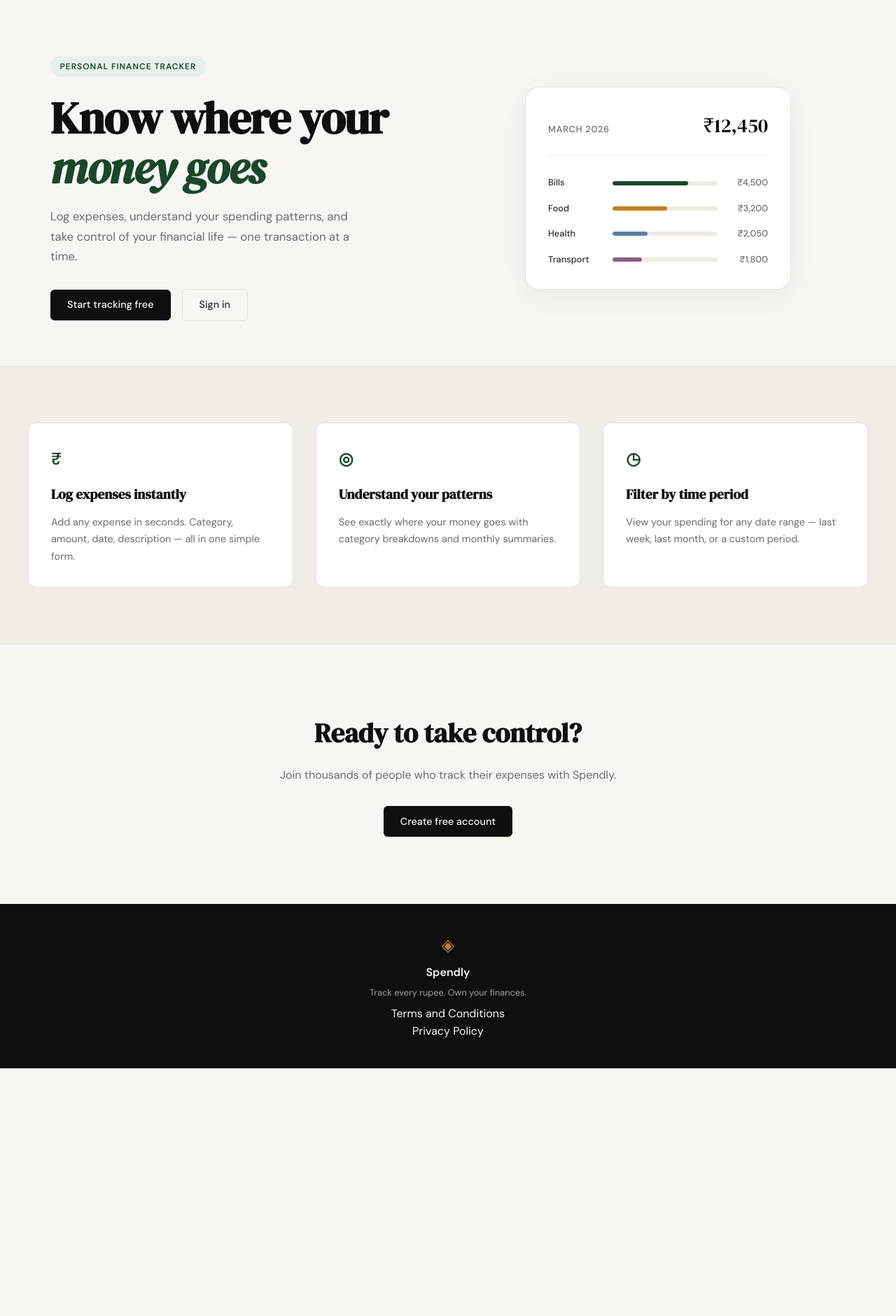
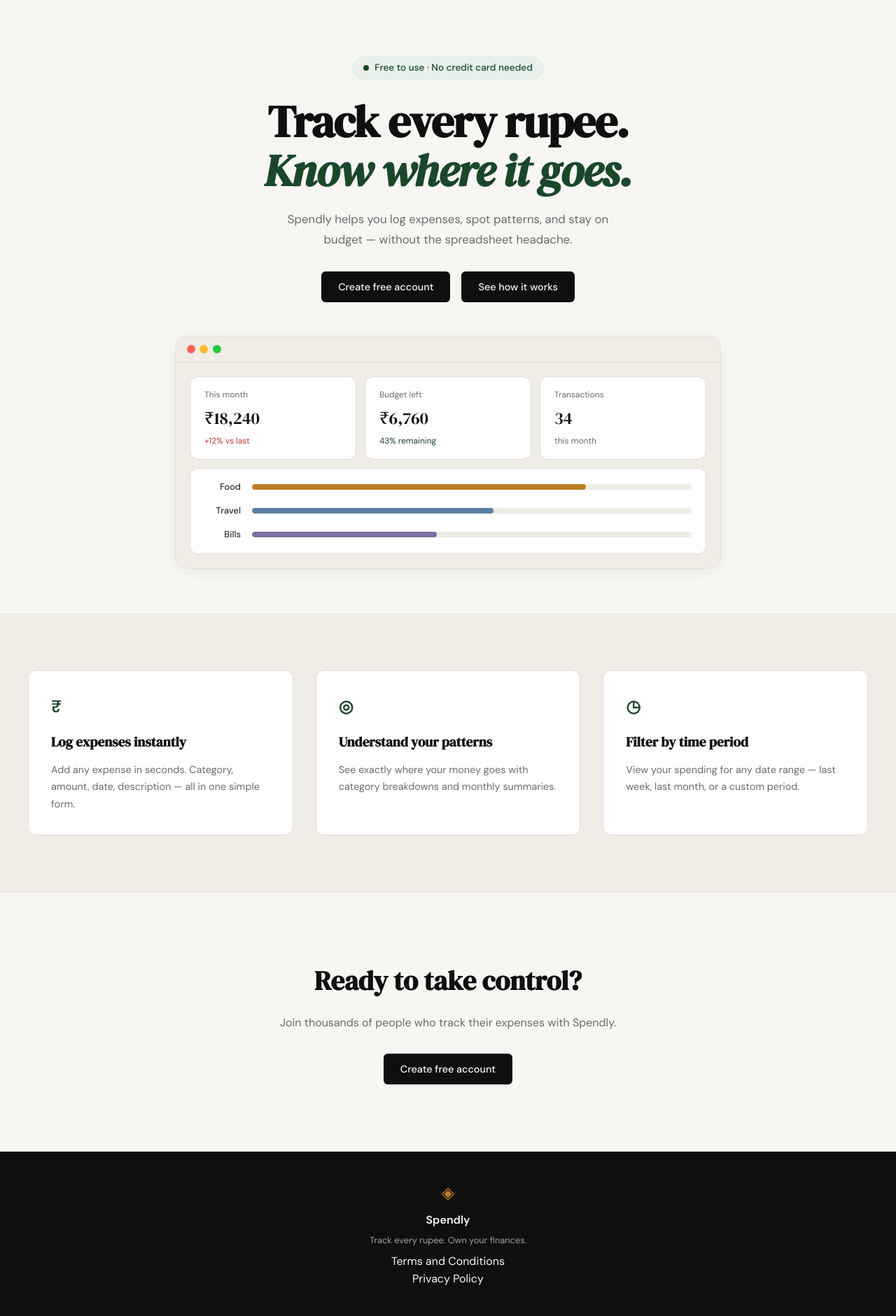
Before and after one commit to angrajkad/spendly, a Flask app: page / in a window 1280 px wide. Shown: the part 61-1942 px from the top of the page at 70% size. Before the commit the page ends 1588 px from the top, so only its background shows below. Run offline with Flask 3, Linux system fonts and the light colour scheme.

Commit message:
Landing : Hero section update

```diff
--- a/app.py
+++ b/app.py
@@ -31,6 +31,11 @@ def terms():
     return render_template("terms.html")
 
 
+@app.route("/privacy")
+def privacy():
+    return render_template("privacy.html")
+
+
 @app.route("/logout")
 def logout():
     return "Logout — coming in Step 3"
--- a/static/css/style.css
+++ b/static/css/style.css
@@ -125,25 +125,42 @@ a { color: inherit; text-decoration: none; }
 
 .hero {
     padding: 5rem 2rem 4rem;
-    display: grid;
-    grid-template-columns: 1fr 1fr;
-    gap: 4rem;
+    display: flex;
+    flex-direction: column;
     align-items: center;
+    text-align: center;
     max-width: var(--max-width);
     margin: 0 auto;
+    gap: 3rem;
+}
+
+.hero-inner {
+    display: flex;
+    flex-direction: column;
+    align-items: center;
 }
 
 .hero-badge {
-    display: inline-block;
+    display: inline-flex;
+    align-items: center;
+    gap: 0.5rem;
     background: var(--accent-light);
     color: var(--accent);
-    font-size: 0.75rem;
-    font-weight: 600;
-    letter-spacing: 0.08em;
-    text-transform: uppercase;
-    padding: 0.35rem 0.85rem;
+    font-size: 0.85rem;
+    font-weight: 500;
+    letter-spacing: 0;
+    text-transform: none;
+    padding: 0.4rem 1rem;
     border-radius: 999px;
     margin-bottom: 1.5rem;
+}
+
+.badge-dot {
+    width: 8px;
+    height: 8px;
+    background: var(--accent);
+    border-radius: 50%;
+    flex-shrink: 0;
 }
 
 .hero-title {
@@ -181,6 +198,8 @@ a { color: inherit; text-decoration: none; }
 .hero-visual {
     display: flex;
     justify-content: center;
+    width: 100%;
+    max-width: 780px;
 }
 
 .mock-card {
@@ -255,6 +274,112 @@ a { color: inherit; text-decoration: none; }
     color: var(--ink-muted);
     text-align: right;
 }
+
+/* ------------------------------------------------------------------ */
+/* Mock browser (hero visual)                                          */
+/* ------------------------------------------------------------------ */
+
+.mock-browser {
+    width: 100%;
+    background: var(--paper-warm);
+    border: 1px solid var(--border);
+    border-radius: var(--radius-lg);
+    overflow: hidden;
+    box-shadow: 0 4px 24px rgba(0,0,0,0.06);
+}
+
+.mock-browser-chrome {
+    display: flex;
+    align-items: center;
+    gap: 0.4rem;
+    padding: 0.75rem 1rem;
+    border-bottom: 1px solid var(--border);
+}
+
+.mock-dot {
+    width: 12px;
+    height: 12px;
+    border-radius: 50%;
+}
+
+.mock-dot-red    { background: #ff5f57; }
+.mock-dot-yellow { background: #ffbd2e; }
+.mock-dot-green  { background: #28c840; }
+
+.mock-browser-body {
+    padding: 1.25rem;
+    display: flex;
+    flex-direction: column;
+    gap: 0.75rem;
+}
+
+.mock-stats {
+    display: grid;
+    grid-template-columns: repeat(3, 1fr);
+    gap: 0.75rem;
+}
+
+.mock-stat-card {
+    background: var(--paper-card);
+    border: 1px solid var(--border);
+    border-radius: var(--radius-md);
+    padding: 1rem 1.25rem;
+    text-align: left;
+}
+
+.mock-stat-label {
+    font-size: 0.75rem;
+    color: var(--ink-muted);
+    margin-bottom: 0.3rem;
+}
+
+.mock-stat-value {
+    font-family: var(--font-display);
+    font-size: 1.5rem;
+    color: var(--ink);
+    margin-bottom: 0.2rem;
+}
+
+.mock-stat-sub        { font-size: 0.75rem; color: var(--ink-muted); }
+.mock-stat-danger     { color: var(--danger); }
+.mock-stat-success    { color: var(--accent); }
+
+.mock-chart {
+    background: var(--paper-card);
+    border: 1px solid var(--border);
+    border-radius: var(--radius-md);
+    padding: 1rem 1.25rem;
+    display: flex;
+    flex-direction: column;
+    gap: 0.85rem;
+}
+
+.mock-chart-row {
+    display: grid;
+    grid-template-columns: 52px 1fr;
+    align-items: center;
+    gap: 1rem;
+}
+
+.mock-chart-label {
+    font-size: 0.8rem;
+    font-weight: 500;
+    color: var(--ink-soft);
+    text-align: right;
+}
+
+.mock-chart-track {
+    height: 8px;
+    background: var(--border-soft);
+    border-radius: 999px;
+    overflow: hidden;
+}
+
+.mock-chart-bar { height: 100%; border-radius: 999px; }
+
+.mock-chart-bar-orange { background: var(--accent-2); }
+.mock-chart-bar-blue   { background: #5b7fa6; }
+.mock-chart-bar-purple { background: #7c6fa0; }
 
 /* ------------------------------------------------------------------ */
 /* Buttons                                                             */
@@ -566,14 +691,8 @@ a { color: inherit; text-decoration: none; }
 /* ------------------------------------------------------------------ */
 
 @media (max-width: 900px) {
-    .hero {
-        grid-template-columns: 1fr;
-        text-align: center;
-    }
-
     .hero-subtitle { max-width: 100%; }
-    .hero-actions { justify-content: center; }
-    .hero-visual { display: none; }
+    .mock-stats { grid-template-columns: 1fr; }
 
     .features-inner { grid-template-columns: 1fr; }
 }
--- a/templates/base.html
+++ b/templates/base.html
@@ -36,7 +36,7 @@
             <p class="footer-copy">Track every rupee. Own your finances.</p>
             <div class="footer-links">
                 <a href="{{ url_for('terms') }}">Terms and Conditions</a><br>
-                <a href="#">Privacy Policy</a>
+                <a href="{{ url_for('privacy') }}">Privacy Policy</a>
             </div>
         </div>
     </footer>
--- a/templates/landing.html
+++ b/templates/landing.html
@@ -6,55 +6,64 @@
 
 <section class="hero">
     <div class="hero-inner">
-        <div class="hero-badge">Personal Finance Tracker</div>
+        <div class="hero-badge"><span class="badge-dot"></span>Free to use · No credit card needed</div>
         <h1 class="hero-title">
-            Know where your<br>
-            <em>money goes</em>
+            Track every rupee.<br>
+            <em>Know where it goes.</em>
         </h1>
         <p class="hero-subtitle">
-            Log expenses, understand your spending patterns,
-            and take control of your financial life —
-            one transaction at a time.
+            Spendly helps you log expenses, spot patterns, and stay
+            on budget — without the spreadsheet headache.
         </p>
         <div class="hero-actions">
-            <a href="{{ url_for('register') }}" class="btn-primary">Start tracking free</a>
-            <a href="{{ url_for('login') }}" class="btn-ghost">Sign in</a>
+            <a href="{{ url_for('register') }}" class="btn-primary">Create free account</a>
+            <a href="#" class="btn-primary">See how it works</a>
         </div>
     </div>
     <div class="hero-visual">
-        <div class="mock-card">
-            <div class="mock-card-header">
-                <span class="mock-label">March 2026</span>
-                <span class="mock-total">₹12,450</span>
+        <div class="mock-browser">
+            <div class="mock-browser-chrome">
+                <span class="mock-dot mock-dot-red"></span>
+                <span class="mock-dot mock-dot-yellow"></span>
+                <span class="mock-dot mock-dot-green"></span>
             </div>
-            <div class="mock-bars">
-                <div class="mock-bar-row">
-                    <span class="mock-cat">Bills</span>
-                    <div class="mock-bar-track">
-                        <div class="mock-bar" style="width: 72%"></div>
+            <div class="mock-browser-body">
+                <div class="mock-stats">
+                    <div class="mock-stat-card">
+                        <div class="mock-stat-label">This month</div>
+                        <div class="mock-stat-value">₹18,240</div>
+                        <div class="mock-stat-sub mock-stat-danger">+12% vs last</div>
                     </div>
-                    <span class="mock-amt">₹4,500</span>
+                    <div class="mock-stat-card">
+                        <div class="mock-stat-label">Budget left</div>
+                        <div class="mock-stat-value">₹6,760</div>
+                        <div class="mock-stat-sub mock-stat-success">43% remaining</div>
+                    </div>
+                    <div class="mock-stat-card">
+                        <div class="mock-stat-label">Transactions</div>
+                        <div class="mock-stat-value">34</div>
+                        <div class="mock-stat-sub">this month</div>
+                    </div>
                 </div>
-                <div class="mock-bar-row">
-                    <span class="mock-cat">Food</span>
-                    <div class="mock-bar-track">
-                        <div class="mock-bar mock-bar-2" style="width: 52%"></div>
+                <div class="mock-chart">
+                    <div class="mock-chart-row">
+                        <span class="mock-chart-label">Food</span>
+                        <div class="mock-chart-track">
+                            <div class="mock-chart-bar mock-chart-bar-orange" style="width: 76%"></div>
+                        </div>
                     </div>
-                    <span class="mock-amt">₹3,200</span>
-                </div>
-                <div class="mock-bar-row">
-                    <span class="mock-cat">Health</span>
-                    <div class="mock-bar-track">
-                        <div class="mock-bar mock-bar-3" style="width: 33%"></div>
+                    <div class="mock-chart-row">
+                        <span class="mock-chart-label">Travel</span>
+                        <div class="mock-chart-track">
+                            <div class="mock-chart-bar mock-chart-bar-blue" style="width: 55%"></div>
+                        </div>
                     </div>
-                    <span class="mock-amt">₹2,050</span>
-                </div>
-                <div class="mock-bar-row">
-                    <span class="mock-cat">Transport</span>
-                    <div class="mock-bar-track">
-                        <div class="mock-bar mock-bar-4" style="width: 28%"></div>
+                    <div class="mock-chart-row">
+                        <span class="mock-chart-label">Bills</span>
+                        <div class="mock-chart-track">
+                            <div class="mock-chart-bar mock-chart-bar-purple" style="width: 42%"></div>
+                        </div>
                     </div>
-                    <span class="mock-amt">₹1,800</span>
                 </div>
             </div>
         </div>
```
Also changed, not shown: templates/privacy.html (added, +47 -0 lines).
